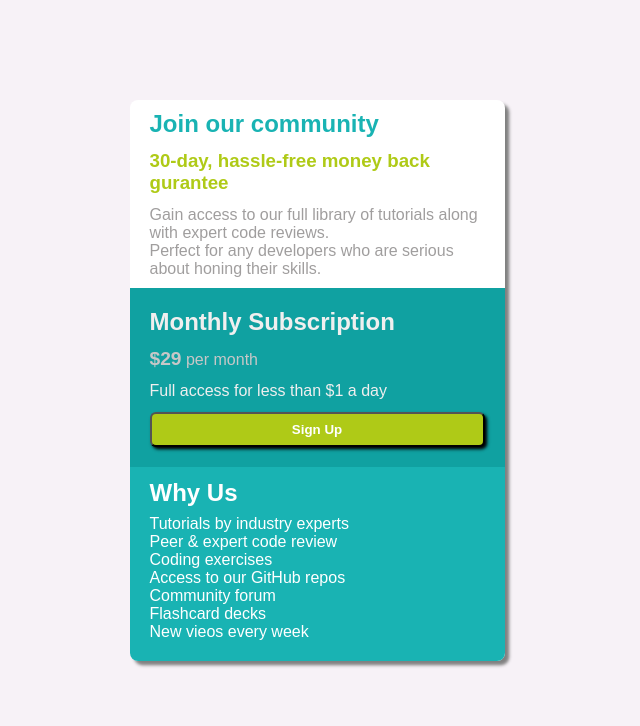
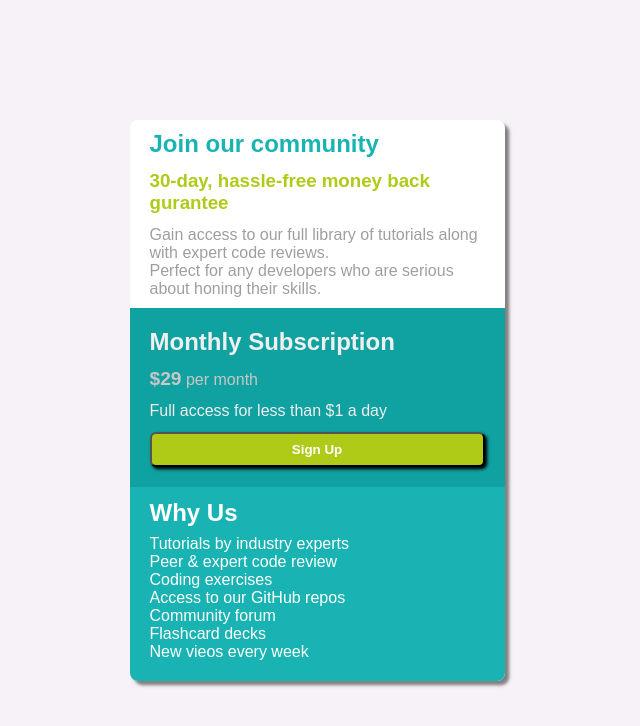
Before and after one commit to NathanielCW87/Single_Price_Grid, a plain HTML site: page index.html in a window 1280 px wide. Shown: the whole page, without its empty margins (323-963 px from the left). Drawn offline with Linux system fonts and the light colour scheme.

Commit message:
Update index.css

```diff
--- a/index.css
+++ b/index.css
@@ -14,6 +14,7 @@ html {
 
 body {
     display: flex;
+    height: 100vh;
     justify-content: center;
     align-content: center;
     background-color: hsl(300, 24%, 96%);
@@ -23,9 +24,10 @@ body {
 .container {
     display: grid;
     width: 375px;
+    max-height: 80vh;
+    margin: auto auto;
     grid-template-columns: 100%;
     background-color: white;
-    margin-top: 100px;
     border-radius: 8px;
     box-shadow: 4.2px 4.2px 3.2px gray;
     overflow: hidden;
```
